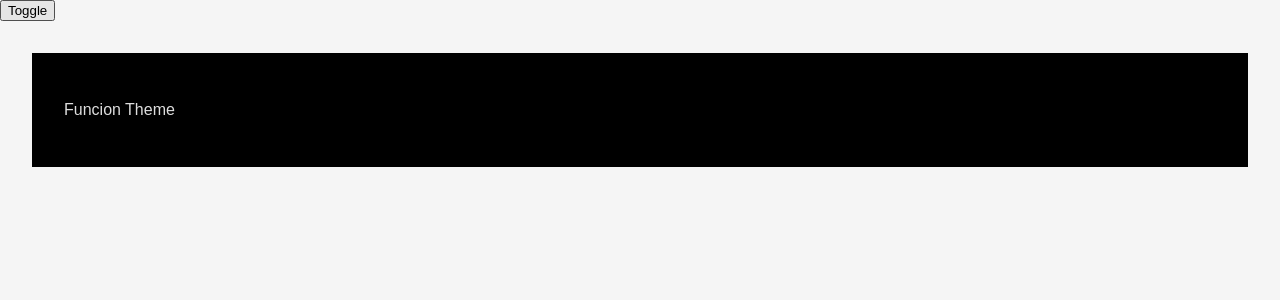
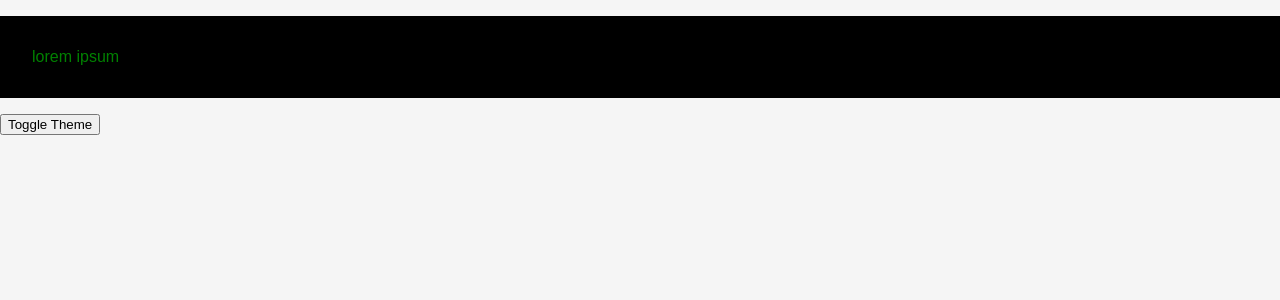
Before and after one commit to sVigneshwar/studies, a React (Vite) app in the folder React/react-projects/testing-apps/: page / in a window 1280 px wide. Shown: the top 300 px of the page. Built offline with nearby package versions, Linux system fonts and the light colour scheme.

Commit message:
feat: add UseContextApp with theme toggle functionality and related components

```diff
--- a/React/react-projects/testing-apps/src/App.jsx
+++ b/React/react-projects/testing-apps/src/App.jsx
@@ -8,6 +8,7 @@ import WindowWidth from './testing-projects/useeffect-test/2'
 import CounterAndTheme from './testing-projects/usememo-test/usememo'
 import CounterAndTheme2 from './testing-projects/usecallback-test/usecallback'
 import ThemeToggle from './testing-projects/usecontext-test/usecontext'
+import UseContextApp from './testing-projects/usecontext-test2/usecontext-app'
 
 export default function App() {
   return(
@@ -20,7 +21,8 @@ export default function App() {
     {/* <WindowWidth /> */}
     {/* <CounterAndTheme /> */}
     {/* <CounterAndTheme2 /> */}
-    <ThemeToggle />
+    {/* <ThemeToggle /> */}
+    <UseContextApp />
     </>
   )
 }
--- /dev/null
+++ b/React/react-projects/testing-apps/src/testing-projects/usecontext-test2/usecontext-app.jsx
@@ -0,0 +1,13 @@
+import React, { useState } from 'react'
+import UseContextMain from './usecontext-main'
+import UseContextContent from './usecontext-content';
+import UseContextButton from './usecontext-button';
+
+export default function UseContextApp() {
+  return (
+    <UseContextMain>
+        <UseContextContent />
+        <UseContextButton />
+    </UseContextMain>
+  )
+}
--- /dev/null
+++ b/React/react-projects/testing-apps/src/testing-projects/usecontext-test2/usecontext-button.jsx
@@ -0,0 +1,10 @@
+import { provideThemeToggle } from './usecontext-main'
+
+export default function UseContextButton() {
+    const toggleTheme = provideThemeToggle()
+  return (
+    <>
+        <button onClick={toggleTheme}>Toggle Theme</button>
+    </>
+  )
+}
--- /dev/null
+++ b/React/react-projects/testing-apps/src/testing-projects/usecontext-test2/usecontext-content.jsx
@@ -0,0 +1,10 @@
+import { provideTheme } from './usecontext-main'
+
+export default function UseContextContent() {
+    const theme = provideTheme()
+  return (
+    <>
+        <p style={{backgroundColor: theme === "dark" ? "#000" : "#ddd", color: "green", padding: "2rem" }}>lorem ipsum</p>
+    </>
+  )
+}
--- /dev/null
+++ b/React/react-projects/testing-apps/src/testing-projects/usecontext-test2/usecontext-main.jsx
@@ -0,0 +1,25 @@
+import React, { useContext, useState } from 'react'
+
+const UseContextTheme = React.createContext()
+const UseContextThemeToggle = React.createContext()
+
+export function provideTheme(){
+    return useContext(UseContextTheme)
+}
+export function provideThemeToggle(){
+    return useContext(UseContextThemeToggle)
+}
+
+export default function UseContextMain({children}) {
+    const [theme, setTheme] = useState("dark")
+    function toggleTheme(){
+        setTheme(theme === "dark" ? "light" : "dark");
+    }
+  return (
+    <UseContextTheme.Provider value={theme}>
+        <UseContextThemeToggle.Provider value={toggleTheme}>
+            {children}
+        </UseContextThemeToggle.Provider>
+    </UseContextTheme.Provider>
+  )
+}
```
